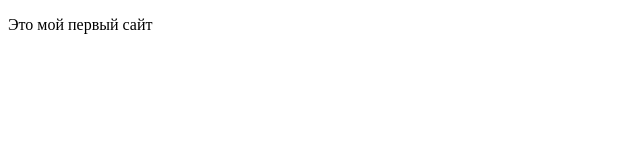
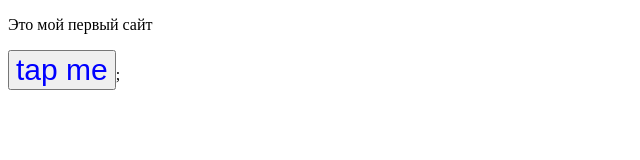
Before and after one commit to NikitaMartynyuk/NikitaMartynyuk1_1io, a plain HTML site: page index.html in a window 1280 px wide. Shown: the whole page, without its empty margins (0-640 px from the left). Drawn offline with Linux system fonts and the light colour scheme.

Commit message:
Добавили кнопку tape me

```diff
--- a/index.html
+++ b/index.html
@@ -6,13 +6,16 @@
     <title>Мой первый сайт</title>
      <script>
         function say_hi() {
-         alert("Hello world");
+         alert("Hello world") ;
         }
      </script>
 </head>
 
 <body>
     <p>Это мой первый сайт</p>
+    <p>
+        <input type="button" onclick=say_hi() value="tap me" style="font-size:30px; color:blue">;
+    </p>
 </body>
 
 </html>
```
Also changed, not shown: 1 other file.
